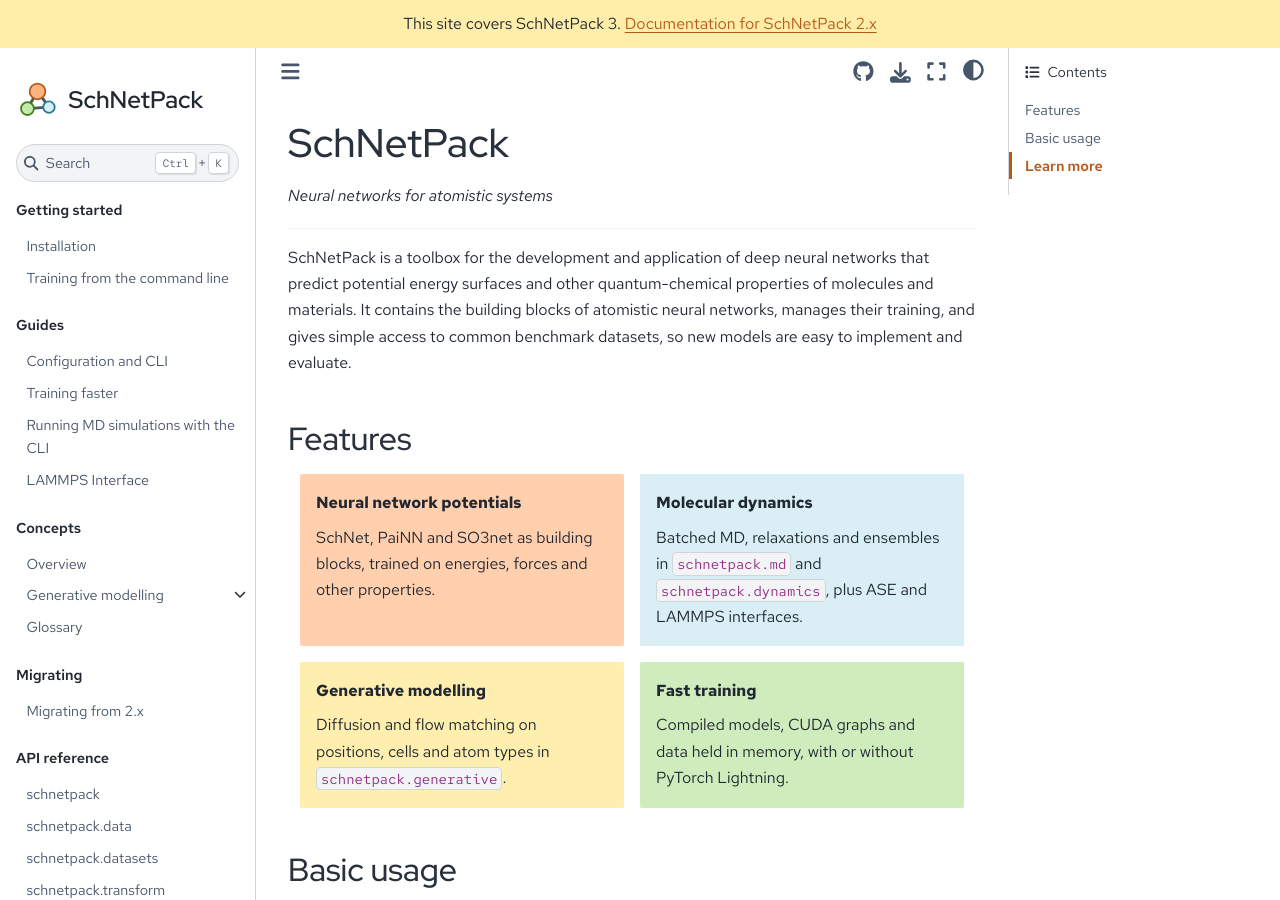
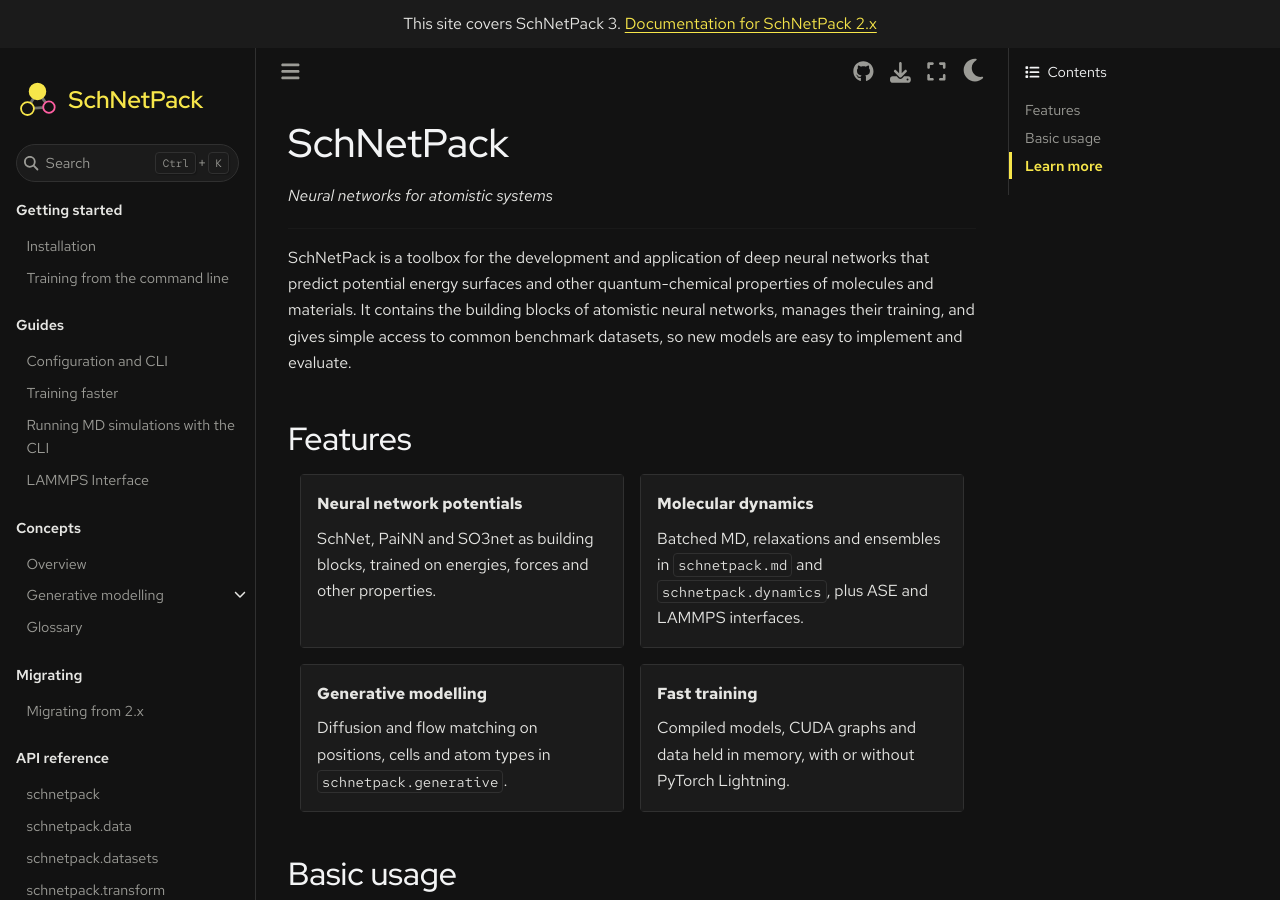
Before and after one commit to atomistic-machine-learning/schnetpack, a Sphinx documentation site: the page built from docs/index.md, in a window 1280 px wide and 900 px high. Built offline with Sphinx 7.4.7 and the Sphinx Book theme 1.1.4, drawn with Linux system fonts in a browser that asks for light colours; pages that are not in the unit, such as notebooks, are missing from menus.

Commit message:
Restyle the docs in yellow and pink, dark mode by default
The docs keep their Red Hat fonts but trade the four pastel colours of the
SchNetPack paper figure for yellow and pink on a dark background; the site
opens in dark mode.

- docs/_static/custom.css: the palette for dark and light mode; in light mode
  yellow marks links and the current page instead of colouring text
- docs/_static/{logo-dark,logo-light,favicon}.svg: the mark in the new colours
- docs/conf.py: default_mode dark
- docs/index.md: the feature cards share one spk-feature class

Co-Authored-By: Claude Opus 5.5 <noreply@anthropic.com>

```diff
--- a/docs/_static/custom.css
+++ b/docs/_static/custom.css
@@ -1,22 +1,15 @@
-/* SchNetPack look: Red Hat fonts and the colours of the original SchNetPack
-   paper's figure, on top of sphinx_book_theme (pydata-sphinx-theme variables).
+/* SchNetPack look: Red Hat fonts, yellow and pink on a dark background, on top of
+   sphinx_book_theme (pydata-sphinx-theme variables). The site opens in dark mode.
 
-   Palette (pastel fills; the darker shade is used for text in light mode)
-     orange  #FFB380  text #B7591A  primary: links, active entries, buttons
-     blue    #D7EEF4  text #2A7D92  secondary: hover, notes
-     yellow  #FFEEAA               fills only: banner, highlights, selection
-     green   #C6E9AF  text #3E8112  code cells, success
+   Palette          dark       light
+     yellow         #f7e64a    #f7e64a   title and logo, links, current page, selection
+     yellow mark    -          #f2dc1f   light mode: link underlines, current-page bar
+     keywords       #f7e64a    #756600   code keywords (dark ochre in light mode)
+     pink           #ff5fa2    #c2185b   code strings and numbers, notes, link hover
+     greys          background #121212 / #ffffff, text #e6e6e3 / #1c1c1a
+   In light mode yellow cannot be text on white, so it marks things instead: a thick
+   underline under links, a bar beside the current page, the banner and selection.
 */
-
-:root {
-  --spk-orange: #ffb380;
-  --spk-orange-text: #b7591a;
-  --spk-blue: #d7eef4;
-  --spk-blue-text: #2a7d92;
-  --spk-yellow: #ffeeaa;
-  --spk-green: #c6e9af;
-  --spk-green-text: #3e8112;
-}
 
 /* -- Fonts (self-hosted, SIL Open Font License, see fonts/OFL.txt) -------- */
 
@@ -137,57 +130,146 @@ html {
 
 /* -- Colours -------------------------------------------------------------- */
 
-html[data-theme="light"] {
-  --pst-color-primary: var(--spk-orange-text);
-  --pst-color-primary-bg: color-mix(in srgb, var(--spk-orange) 35%, white);
-  --pst-color-secondary: var(--spk-blue-text);
-  --pst-color-secondary-bg: var(--spk-blue);
-  --pst-color-link: var(--spk-orange-text);
-  --pst-color-link-hover: var(--spk-blue-text);
-  --pst-color-info: var(--spk-blue-text);
-  --pst-color-info-bg: var(--spk-blue);
-  --pst-color-success: var(--spk-green-text);
-  --pst-color-success-bg: var(--spk-green);
-  --pst-color-target: var(--spk-yellow);
-  --mystnb-source-margin-color: var(--spk-green-text);
+html[data-theme="dark"] {
+  --spk-yellow: #f7e64a;
+  --spk-yellow-mark: #f7e64a;
+  --spk-keyword: #f7e64a;
+  --spk-pink: #ff5fa2;
+  --spk-pink-bg: #2a1520;
+  --spk-yellow-bg: #2a2810;
+  --spk-code-comment: #86867f;
+  --spk-cell: #7d7420;
+
+  --pst-color-background: #121212;
+  --pst-color-on-background: #1b1b1b;
+  --pst-color-surface: #1b1b1b;
+  --pst-color-on-surface: #e6e6e3;
+  --pst-color-text-base: #e6e6e3;
+  --pst-color-text-muted: #9b9b96;
+  --pst-color-border: #303030;
+  --pst-color-border-muted: #242424;
+  --pst-color-table-inner-border: #2a2a2a;
+  --pst-color-blockquote-notch: #86867f;
+  --pst-color-primary: var(--spk-yellow);
+  --pst-color-primary-text: #121212;
+  --pst-color-link: var(--spk-yellow);
+  --pst-color-link-higher-contrast: var(--spk-yellow);
+  --pst-color-target: #5c5414;
 }
 
-html[data-theme="dark"] {
-  --pst-color-primary: var(--spk-orange);
-  --pst-color-primary-bg: color-mix(in srgb, var(--spk-orange) 20%, transparent);
-  --pst-color-secondary: var(--spk-blue);
-  --pst-color-secondary-bg: color-mix(in srgb, var(--spk-blue) 18%, transparent);
-  --pst-color-link: var(--spk-orange);
-  --pst-color-link-hover: var(--spk-blue);
-  --pst-color-info: var(--spk-blue);
-  --pst-color-info-bg: color-mix(in srgb, var(--spk-blue) 15%, transparent);
-  --pst-color-success: var(--spk-green);
-  --pst-color-success-bg: color-mix(in srgb, var(--spk-green) 15%, transparent);
-  --pst-color-target: color-mix(in srgb, var(--spk-yellow) 30%, transparent);
-  --mystnb-source-margin-color: var(--spk-green);
+html[data-theme="light"] {
+  --spk-yellow: #f7e64a;
+  --spk-yellow-mark: #f2dc1f;
+  --spk-keyword: #756600;
+  --spk-pink: #c2185b;
+  --spk-pink-bg: #fdecf4;
+  --spk-yellow-bg: #fdf8cc;
+  --spk-code-comment: #85857f;
+  --spk-cell: #f2dc1f;
+
+  --pst-color-background: #ffffff;
+  --pst-color-on-background: #ffffff;
+  --pst-color-surface: #f8f8f5;
+  --pst-color-on-surface: #1c1c1a;
+  --pst-color-text-base: #1c1c1a;
+  --pst-color-text-muted: #62625d;
+  --pst-color-border: #e4e4df;
+  --pst-color-border-muted: #ecece8;
+  --pst-color-table-inner-border: #ecece8;
+  --pst-color-blockquote-notch: #85857f;
+  --pst-color-primary: #756600;
+  --pst-color-primary-text: #ffffff;
+  --pst-color-link: #1c1c1a;
+  --pst-color-link-higher-contrast: #1c1c1a;
+  --pst-color-target: var(--spk-yellow);
+}
+
+html[data-theme] {
+  --pst-color-primary-bg: var(--spk-yellow-bg);
+  --pst-color-primary-highlight: var(--spk-pink);
+  --pst-color-secondary: var(--spk-pink);
+  --pst-color-secondary-bg: var(--spk-pink-bg);
+  --pst-color-accent: var(--spk-pink);
+  --pst-color-accent-bg: var(--spk-pink-bg);
+  --pst-color-link-hover: var(--spk-pink);
+  --pst-color-info: var(--spk-pink);
+  --pst-color-info-bg: var(--spk-pink-bg);
+  --pst-color-table-row-hover-bg: var(--spk-yellow-bg);
+  --pst-color-inline-code: var(--pst-color-text-base);
+  --mystnb-source-margin-color: var(--spk-cell);
+  --mystnb-source-bg-color: var(--pst-color-surface);
+  --mystnb-source-border-color: var(--pst-color-border);
 }
 
 ::selection {
   background: var(--spk-yellow);
-  color: #222832;
+  color: #121212;
 }
 
-/* the banner that links the 2.x docs */
-.bd-header-announcement {
+/* the project name beside the logo is yellow in dark mode */
+html[data-theme="dark"] .navbar-brand .title {
+  color: var(--spk-yellow);
+}
+
+/* light mode: links are dark text with a thick yellow underline */
+html[data-theme="light"] a,
+html[data-theme="light"] .prev-next-area a p.prev-next-title {
+  text-decoration-color: var(--spk-yellow-mark);
+  text-decoration-thickness: max(3px, 0.1875rem, 0.12em);
+}
+html[data-theme="light"] a:hover {
+  text-decoration-color: var(--spk-pink);
+}
+
+/* light mode: the current page is dark and bold, with a yellow bar */
+html[data-theme="light"] nav.bd-links .current > a {
+  color: var(--pst-color-text-base);
+  box-shadow: inset max(3px, 0.1875rem, 0.12em) 0 0 var(--spk-yellow-mark);
+}
+
+/* the banner that links the 2.x docs: grey in dark mode, solid yellow in light */
+html[data-theme="dark"] .bd-header-announcement {
+  background-color: var(--pst-color-surface);
+  color: var(--pst-color-text-base);
+}
+html[data-theme="light"] .bd-header-announcement {
   background-color: var(--spk-yellow);
-  color: #222832;
+  color: #1c1c1a;
 }
 .bd-header-announcement a,
 .bd-header-announcement a:visited {
-  color: var(--spk-orange-text);
+  color: var(--pst-color-link);
 }
-html[data-theme="dark"] .bd-header-announcement {
-  background-color: color-mix(in srgb, var(--spk-yellow) 22%, var(--pst-color-background));
+html[data-theme="light"] .bd-header-announcement a {
+  text-decoration-color: currentColor;
+  text-decoration-thickness: max(1px, 0.0625rem);
+}
+
+/* -- Code: keywords yellow, strings and numbers pink, comments grey --------- */
+
+html[data-theme] .highlight {
+  background: var(--pst-color-surface);
   color: var(--pst-color-text-base);
 }
-html[data-theme="dark"] .bd-header-announcement a,
-html[data-theme="dark"] .bd-header-announcement a:visited {
-  color: var(--spk-orange);
+/* reset every token of the theme's colourful style, then colour a few */
+html[data-theme] .highlight span[class] {
+  color: inherit;
+  font-style: normal;
+  font-weight: normal;
+}
+html[data-theme] .highlight span:is(.k, .kc, .kd, .kn, .kp, .kr, .kt, .ow) {
+  color: var(--spk-keyword);
+  font-weight: 600;
+}
+html[data-theme] .highlight span:is(.m, .mb, .mf, .mh, .mi, .mo, .il, .s, .s1, .s2, .sa, .sb, .sc, .dl, .sd, .se, .sh, .si, .sx, .sr, .ss) {
+  color: var(--spk-pink);
+}
+html[data-theme] .highlight span:is(.c, .c1, .ch, .cm, .cp, .cpf, .cs) {
+  color: var(--spk-code-comment);
+  font-style: italic;
+}
+html[data-theme] .highlight span:is(.gp, .go, .linenos) {
+  color: var(--pst-color-text-muted);
 }
 
 /* logo: a small mark with the project name beside it */
@@ -208,20 +290,13 @@ html[data-theme="dark"] .bd-header-announcement a:visited {
   font-size: 1.5rem;
 }
 
-/* -- Landing page: feature cards filled with the palette ------------------- */
+/* -- Landing page: feature cards on the neutral surface -------------------- */
 
 /* the theme paints the card body itself, so the fill goes on both */
-.spk-fill-orange { --spk-fill: color-mix(in srgb, var(--spk-orange) 40%, transparent); }
-.spk-fill-blue { --spk-fill: color-mix(in srgb, var(--spk-blue) 75%, transparent); }
-.spk-fill-yellow { --spk-fill: color-mix(in srgb, var(--spk-yellow) 75%, transparent); }
-.spk-fill-green { --spk-fill: color-mix(in srgb, var(--spk-green) 60%, transparent); }
-
-html[data-theme="dark"] .spk-fill-orange { --spk-fill: color-mix(in srgb, var(--spk-orange) 16%, transparent); }
-html[data-theme="dark"] .spk-fill-blue { --spk-fill: color-mix(in srgb, var(--spk-blue) 12%, transparent); }
-html[data-theme="dark"] .spk-fill-yellow { --spk-fill: color-mix(in srgb, var(--spk-yellow) 12%, transparent); }
-html[data-theme="dark"] .spk-fill-green { --spk-fill: color-mix(in srgb, var(--spk-green) 14%, transparent); }
-
-.sd-card[class*="spk-fill-"],
-.sd-card[class*="spk-fill-"] .sd-card-body {
-  background-color: var(--spk-fill);
+.sd-card.spk-feature,
+.sd-card.spk-feature .sd-card-body {
+  background-color: var(--pst-color-surface);
 }
+.sd-card.spk-feature {
+  border: 1px solid var(--pst-color-border);
+}
--- a/docs/conf.py
+++ b/docs/conf.py
@@ -124,8 +124,9 @@ html_theme = "sphinx_book_theme"
 html_title = "SchNetPack"
 html_favicon = "_static/favicon.svg"
 html_static_path = ["_static"]
-# Red Hat fonts and the colours of the SchNetPack paper figure
+# Red Hat fonts; yellow and pink, dark mode by default
 html_css_files = ["custom.css"]
+html_context = {"default_mode": "dark"}
 html_theme_options = {
     "repository_url": "https://github.com/atomistic-machine-learning/schnetpack",
     "path_to_docs": "docs",
```
Also changed, not shown: docs/index.md (+4 -4 lines), docs/_static/favicon.svg, docs/_static/logo-dark.svg, docs/_static/logo-light.svg.
